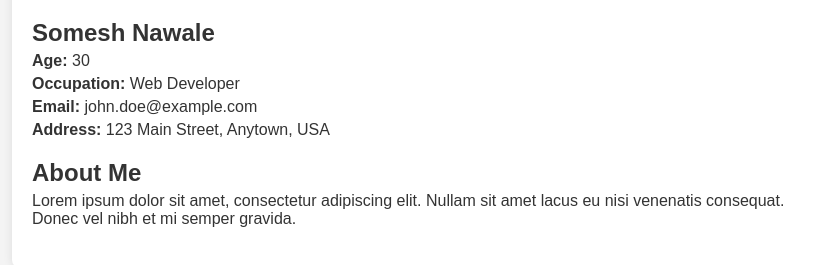
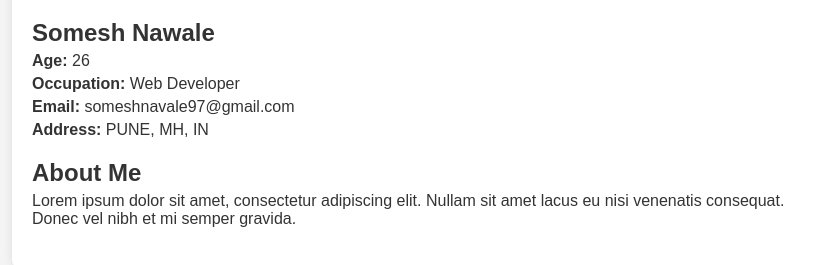
Before and after one commit to learnonai/AWS-deploy, a plain HTML site: page index.html in a window 1280 px wide. Shown: the part 101-366 px from the top of the page, without its empty margins (208-1022 px from the left). Drawn offline with Linux system fonts and the light colour scheme.

Commit message:
Added the index file again

```diff
--- a/index.html
+++ b/index.html
@@ -41,10 +41,10 @@
         <h1>Biodata</h1>
         <div class="profile-info">
             <h2>Somesh Nawale</h2>
-            <p><strong>Age:</strong> 30</p>
+            <p><strong>Age:</strong> 26</p>
             <p><strong>Occupation:</strong> Web Developer</p>
-            <p><strong>Email:</strong> john.doe@example.com</p>
-            <p><strong>Address:</strong> 123 Main Street, Anytown, USA</p>
+            <p><strong>Email:</strong> someshnavale97@gmail.com</p>
+            <p><strong>Address:</strong> PUNE, MH, IN</p>
         </div>
         <div class="profile-info">
             <h2>About Me</h2>
```
